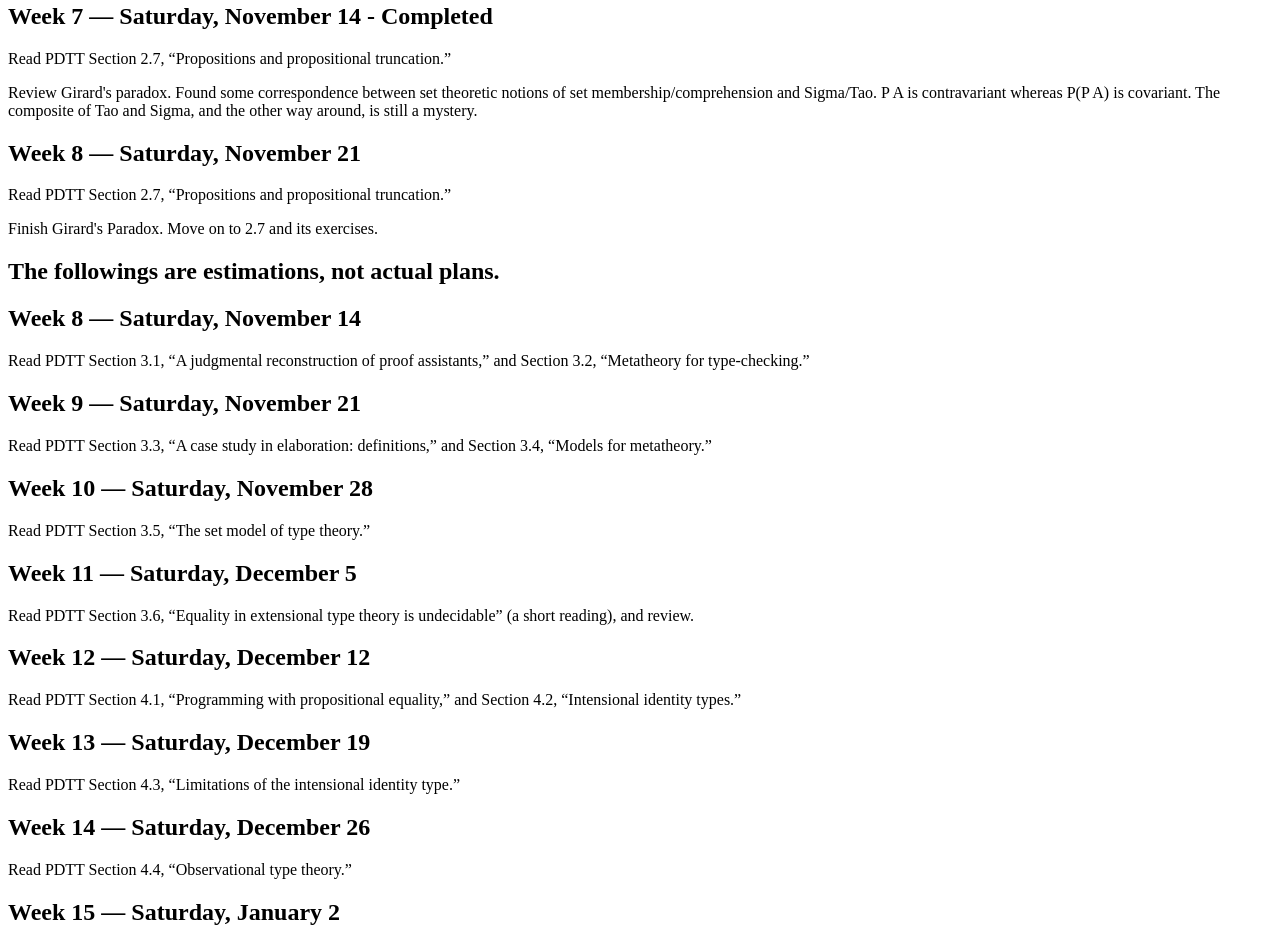
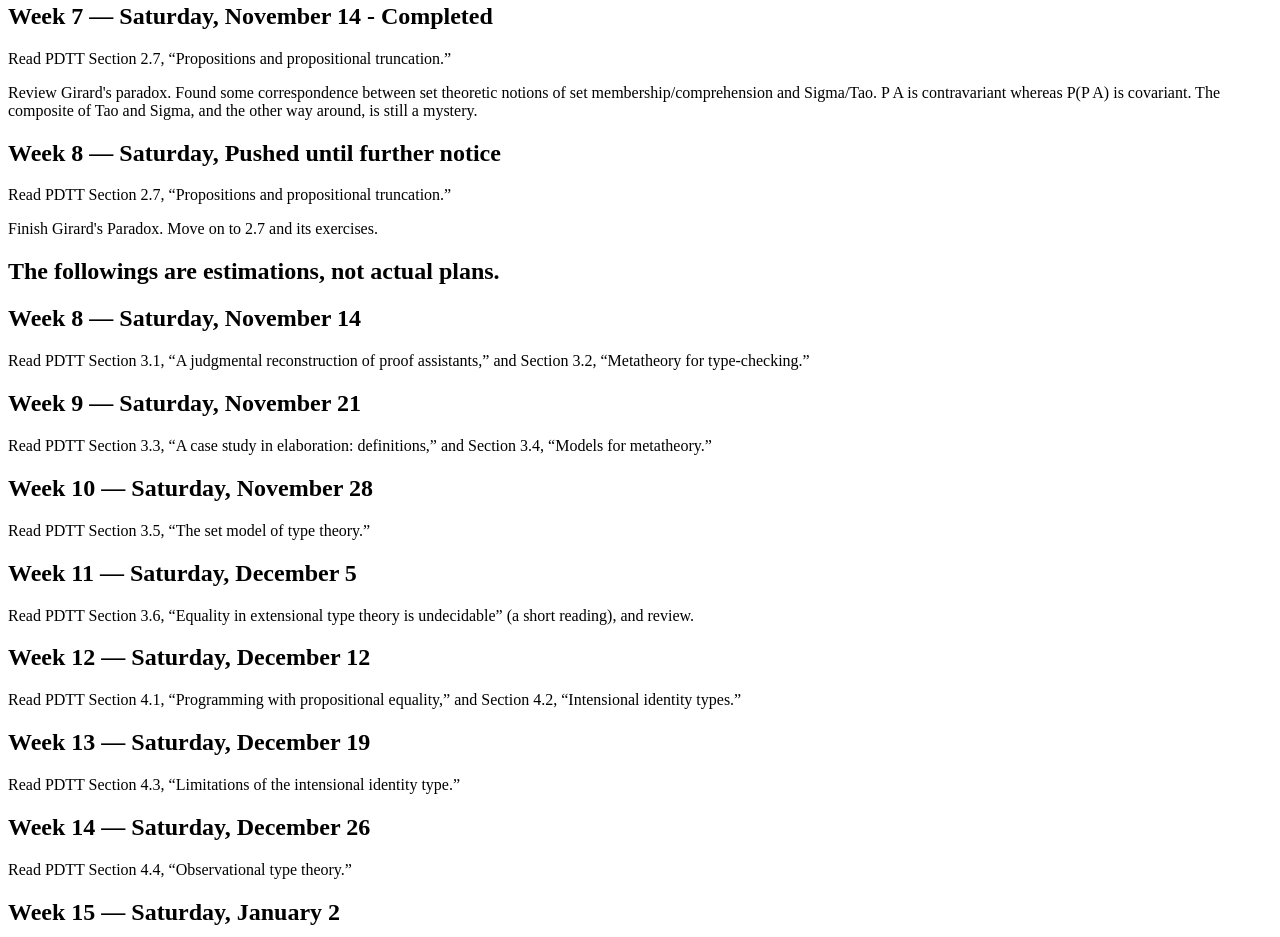
Before and after one commit to patrickZWY/my-site, a plain HTML site: page public/dependent-type-theory-reading-group/schedule/index.html in a window 1280 px wide. Shown: the part 865-1802 px from the top of the page. Drawn offline with Linux system fonts and the light colour scheme.

Commit message:
update schedule

```diff
--- a/public/dependent-type-theory-reading-group/schedule/index.html
+++ b/public/dependent-type-theory-reading-group/schedule/index.html
@@ -107,7 +107,7 @@ Review Girard's paradox. Found some correspondence between set theoretic notions
 
 <section aria-labelledby="week-8">
 <h2 id="week-8">
-Week 8 — Saturday, November 21
+Week 8 — Saturday, Pushed until further notice
 </h2>
 <p>
 Read PDTT Section 2.7, “Propositions and propositional truncation.”
```
